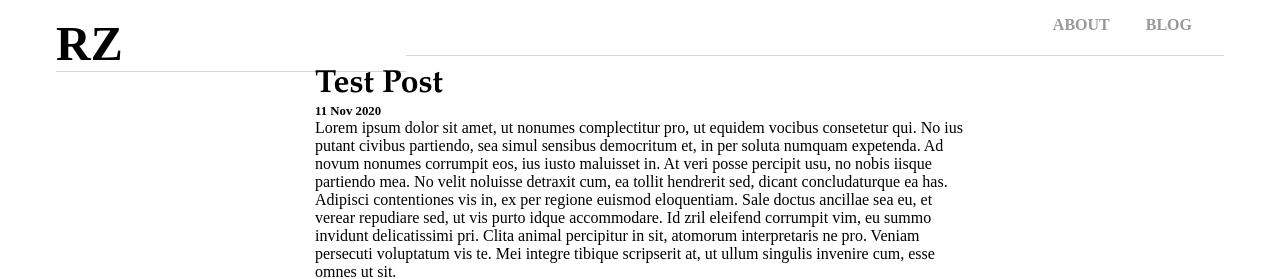
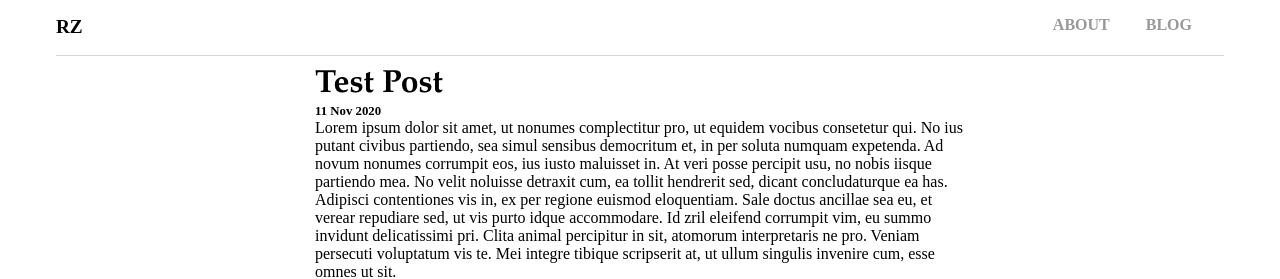
Before and after one commit to rnfitriansyah/rnfitriansyah.github.io, a Jekyll site: the page built from _posts/2020-11-11-Test-Post.md, in a window 1280 px wide. Shown: the top 279 px of the page. Built offline with Jekyll 4.4.1, drawn with Linux system fonts in a browser that asks for light colours; our own code applies the rules of GitHub Pages for plain Markdown files.

Commit message:
Update responsive.html

```diff
--- a/_layouts/responsive.html
+++ b/_layouts/responsive.html
@@ -10,7 +10,7 @@
 			<div id="container">
 				<div class="row">
 					<div class="column left">
-						<nav><h1 style="text-align: left;">RZ</h1></nav>
+						<nav><h1 style="font-size: 1.2em; color: black;text-align: left;">RZ</h1></nav>
 					</div>
 					<div class="column right">
 						<nav>
```
